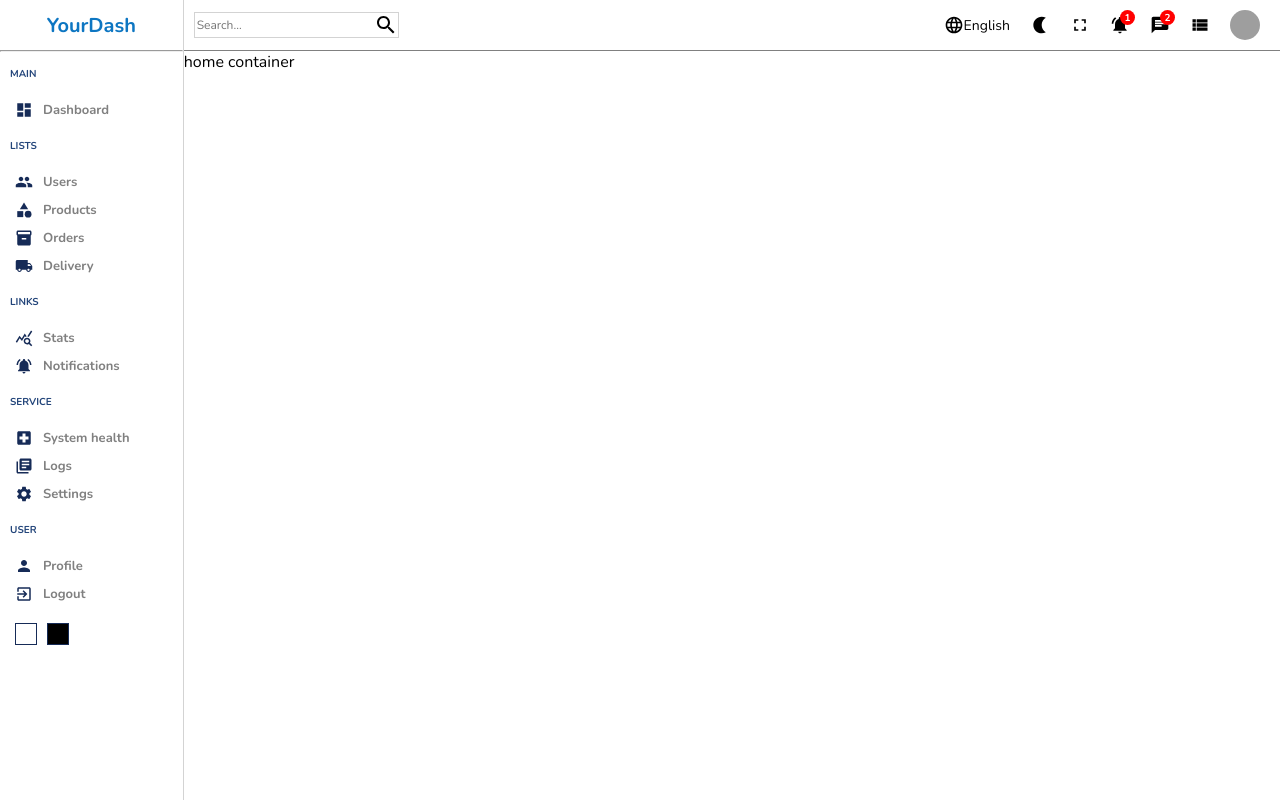
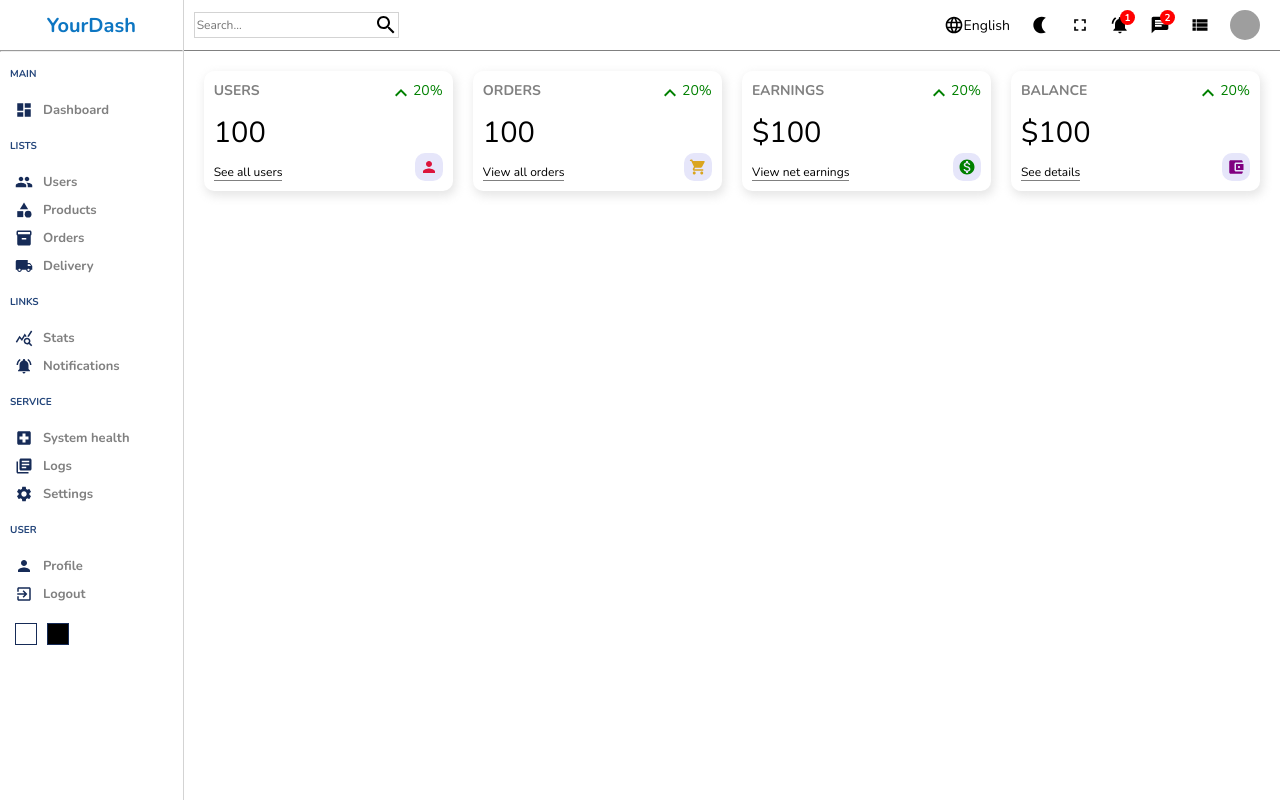
Before and after one commit to ZoranUTF8/react_admin_dashboard, a React (Create React App) app: page / in a window 1280 px wide. Built offline with nearby package versions, Linux system fonts and the light colour scheme; grey boxes are pictures that could not be loaded; a web font is replaced by a local one.

Commit message:
Add widgets

```diff
--- a/src/components/index.js
+++ b/src/components/index.js
@@ -1,4 +1,5 @@
 import Navbar from "./navbar/Navbar";
 import Sidebar from "./sidebar/Sidebar";
+import Widget from "./widget/Widget";
 
-export { Navbar, Sidebar };
+export { Navbar, Sidebar, Widget };
--- a/src/components/widget/widget.js
+++ b/src/components/widget/widget.js
@@ -0,0 +1,96 @@
+import "./widget.scss";
+import KeyboardArrowUpIcon from "@mui/icons-material/KeyboardArrowUp";
+import PersonIcon from "@mui/icons-material/Person";
+import ShoppingCartIcon from "@mui/icons-material/ShoppingCart";
+import MonetizationOnIcon from "@mui/icons-material/MonetizationOn";
+import AccountBalanceWalletIcon from "@mui/icons-material/AccountBalanceWallet";
+const Widget = ({ type }) => {
+  let data;
+  //? Temporary
+  const amount = 100;
+  const diff = 20;
+
+  switch (type) {
+    case "user":
+      data = {
+        title: "USERS",
+        isMoney: false,
+        link: "See all users",
+        icon: (
+          <PersonIcon
+            className="icon"
+            style={{ color: "crimson", backgroundColor: "rgba:(255,0,0,0.2)" }}
+          />
+        ),
+      };
+      break;
+    case "order":
+      data = {
+        title: "ORDERS",
+        isMoney: false,
+        link: "View all orders",
+        icon: (
+          <ShoppingCartIcon
+            className="icon"
+            style={{
+              color: "goldenrod",
+              backgroundColor: "rgba:(255,0,0,0.2)",
+            }}
+          />
+        ),
+      };
+      break;
+    case "earning":
+      data = {
+        title: "EARNINGS",
+        isMoney: true,
+        link: "View net earnings",
+        icon: (
+          <MonetizationOnIcon
+            className="icon"
+            style={{ color: "green", backgroundColor: "rgba:(255,0,0,0.2)" }}
+          />
+        ),
+      };
+      break;
+    case "balance":
+      data = {
+        title: "BALANCE",
+        isMoney: true,
+        link: "See details",
+        icon: (
+          <AccountBalanceWalletIcon
+            className="icon"
+            style={{ color: "purple", backgroundColor: "rgba:(255,0,0,0.2)" }}
+          />
+        ),
+      };
+      break;
+
+    default:
+      break;
+  }
+
+  return (
+    <div className="widget">
+      <div className="left">
+        <span className="title">{data.title}</span>
+        <span className="counter">
+          {data.isMoney && "$"}
+          {amount}
+        </span>
+        <span className="link">{data.link}</span>
+      </div>
+
+      <div className="right">
+        <div className="percentage positive">
+          <KeyboardArrowUpIcon />
+          {diff}%
+        </div>
+        {data.icon}
+      </div>
+    </div>
+  );
+};
+
+export default Widget;
--- a/src/components/widget/widget.scss
+++ b/src/components/widget/widget.scss
@@ -0,0 +1,57 @@
+.widget {
+    display: flex;
+    flex: 1;
+    padding: 10px;
+    justify-content: space-between;
+    -webkit-box-shadow: 2px 4px 10px 1px rgba(0.0, 0, 0.47);
+    box-shadow: 2px 4px 10px 1px rgba(201, 201, 201, 0.47);
+    border-radius: 10px;
+    height: 100px;
+
+
+    .left,
+    .right {
+        display: flex;
+        flex-direction: column;
+        justify-content: space-between;
+    }
+
+    .title {
+        font-weight: bold;
+        font-size: 14px;
+        color: gray;
+    }
+
+    .counter {
+        font-size: 29px;
+        font-weight: 300;
+    }
+
+    .link {
+        width: max-content;
+        font-size: 12px;
+        border-bottom: 1px solid gray;
+    }
+
+    .percentage {
+        display: flex;
+        font-size: 14px;
+
+
+        &.positive {
+            color: green;
+        }
+
+        &.negative {
+            color: red;
+        }
+    }
+
+    .icon {
+        font-size: 18px;
+        padding: 5px;
+        border-radius: 10px;
+        background-color: lavender;
+        align-self: flex-end;
+    }
+}
--- a/src/pages/home/Home.jsx
+++ b/src/pages/home/Home.jsx
@@ -1,5 +1,5 @@
 import "./home.scss";
-import { Sidebar, Navbar } from "../../components";
+import { Sidebar, Navbar, Widget } from "../../components";
 
 const Home = () => {
   return (
@@ -7,7 +7,15 @@
       <Sidebar />
       <div className="homeContainer">
         <Navbar />
-        home container
+
+        <div className="widgets">
+          <Widget type="user" />
+          <Widget type="order" />
+          <Widget type="earning" />
+          <Widget type="balance" />
+        </div>
+
+        <div className="charts"></div>
       </div>
     </div>
   );
--- a/src/pages/home/home.scss
+++ b/src/pages/home/home.scss
@@ -3,5 +3,14 @@
 
     .homeContainer {
         flex: 6;
+
+        .widgets {
+            display: flex;
+            padding: 20px;
+            gap: 20px
+        }
     }
+
+
+
 }
```
Also changed, not shown: 1 other file (tests, documents, lock files or other folders).
